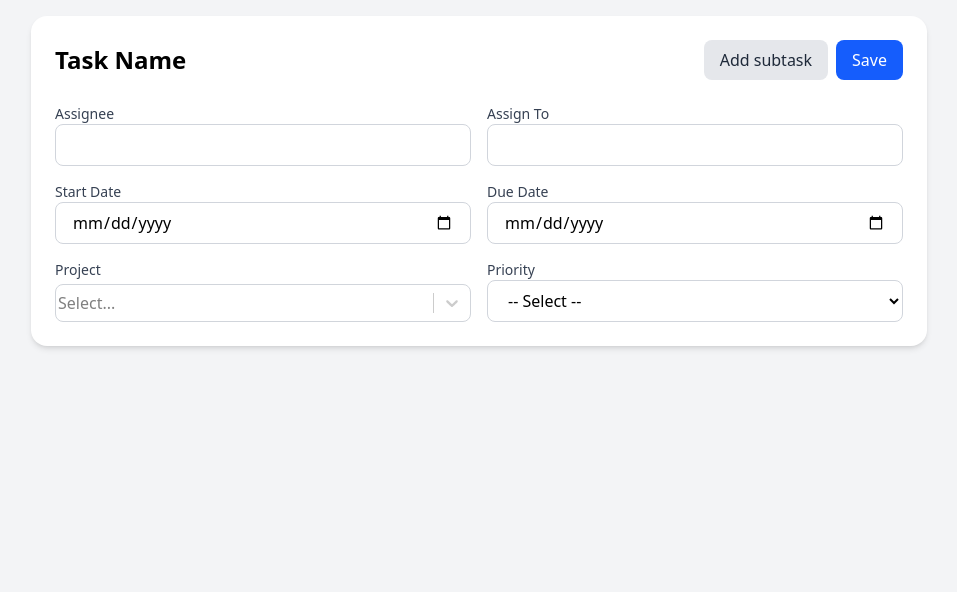
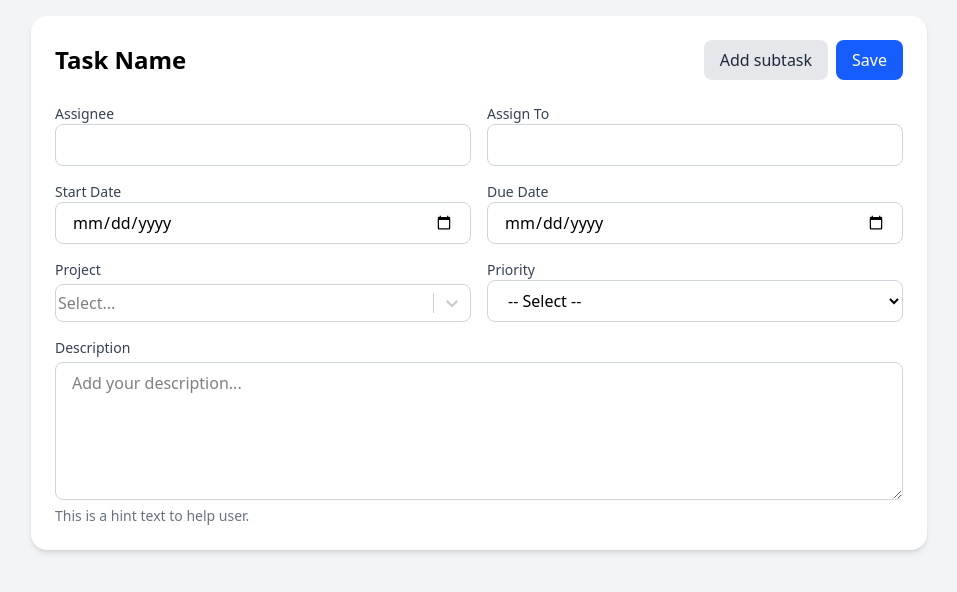
Before and after one commit to deivish/library-form, a React (Vite) app: page / in a window 1280 px wide. Shown: the top 592 px of the page, without its empty margins (161-1118 px from the left). Built offline with nearby package versions, Linux system fonts and the light colour scheme.

Commit message:
add description component and add helper text and improved spacing

```diff
--- /dev/null
+++ b/src/components/form/HelperText.tsx
@@ -0,0 +1,18 @@
+import React from "react";
+
+type Props = {
+  id?: string;
+  children: React.ReactNode;
+  state?: "default" | "error";
+};
+
+export const HelperText = ({ id, children, state = "default" }: Props) => (
+  <p
+    id={id}
+    className={
+      state === "error" ? "text-red-500 text-sm" : "text-gray-500 text-sm"
+    }
+  >
+    {children}
+  </p>
+);
--- a/src/components/pages/TaskForm.tsx
+++ b/src/components/pages/TaskForm.tsx
@@ -4,6 +4,7 @@ import { Input } from "../form/Input";
 import { Label } from "../form/Label";
 import { Select } from "../form/Select";
 import MultiSelect from "../form/MultiSelect";
+import { HelperText } from "../form/HelperText";
 
 const options = [
   { value: "financial", label: "Financial Support" },
@@ -93,6 +94,19 @@ const TaskForm = () => {
       </div>
 
       </div>
+
+      <div className="mt-4">
+        <Label htmlFor="description">Description</Label>
+        <textarea
+          id="description"
+          name="description"
+          placeholder="Add your description..."
+          onChange={handleChange}
+          className="mt-1 w-full border border-gray-300 rounded-lg px-4 py-2 pb-20 focus:ring-2 focus:ring-blue-500"
+        ></textarea>
+        <HelperText>This is a hint text to help user.</HelperText>
+      </div>
+
       </form>
     </div>
   );
```
